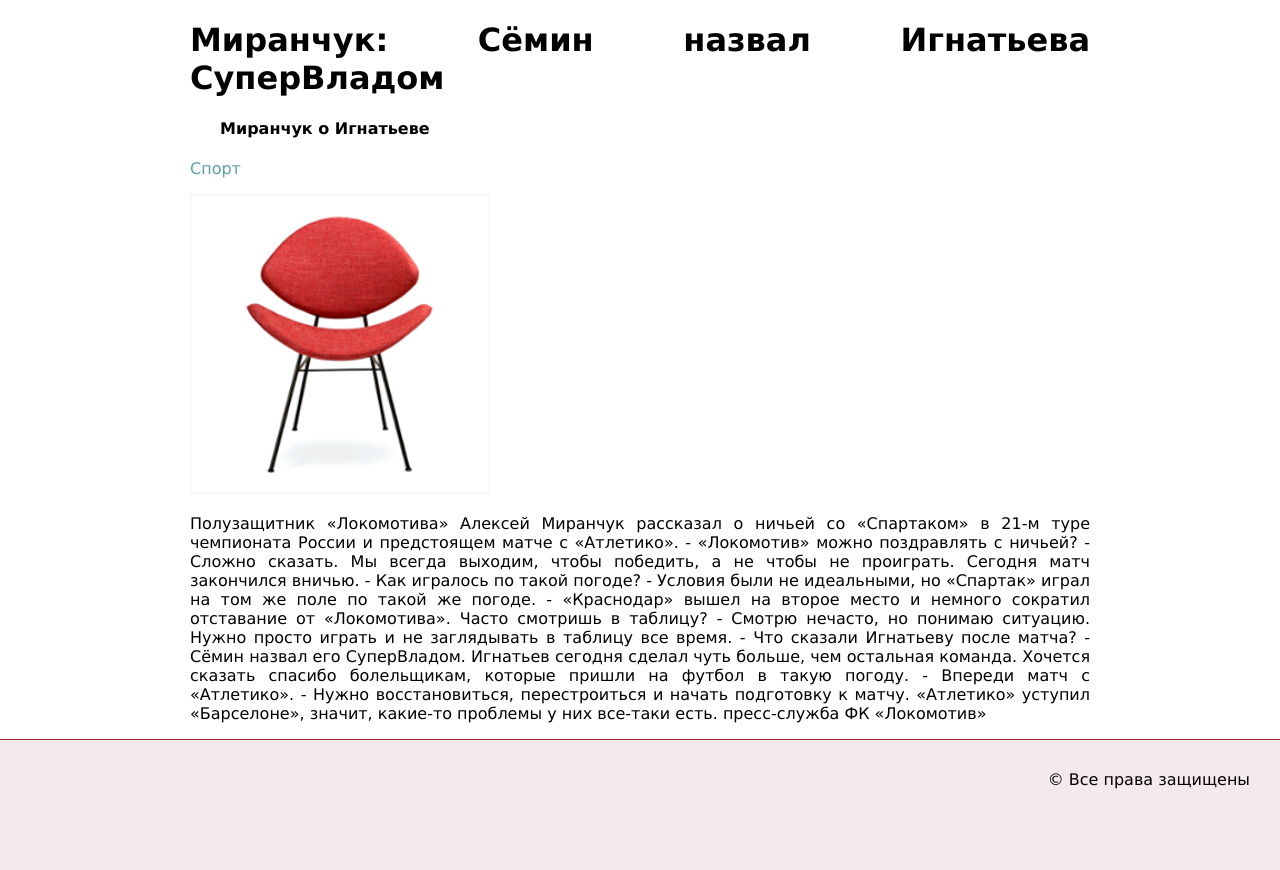
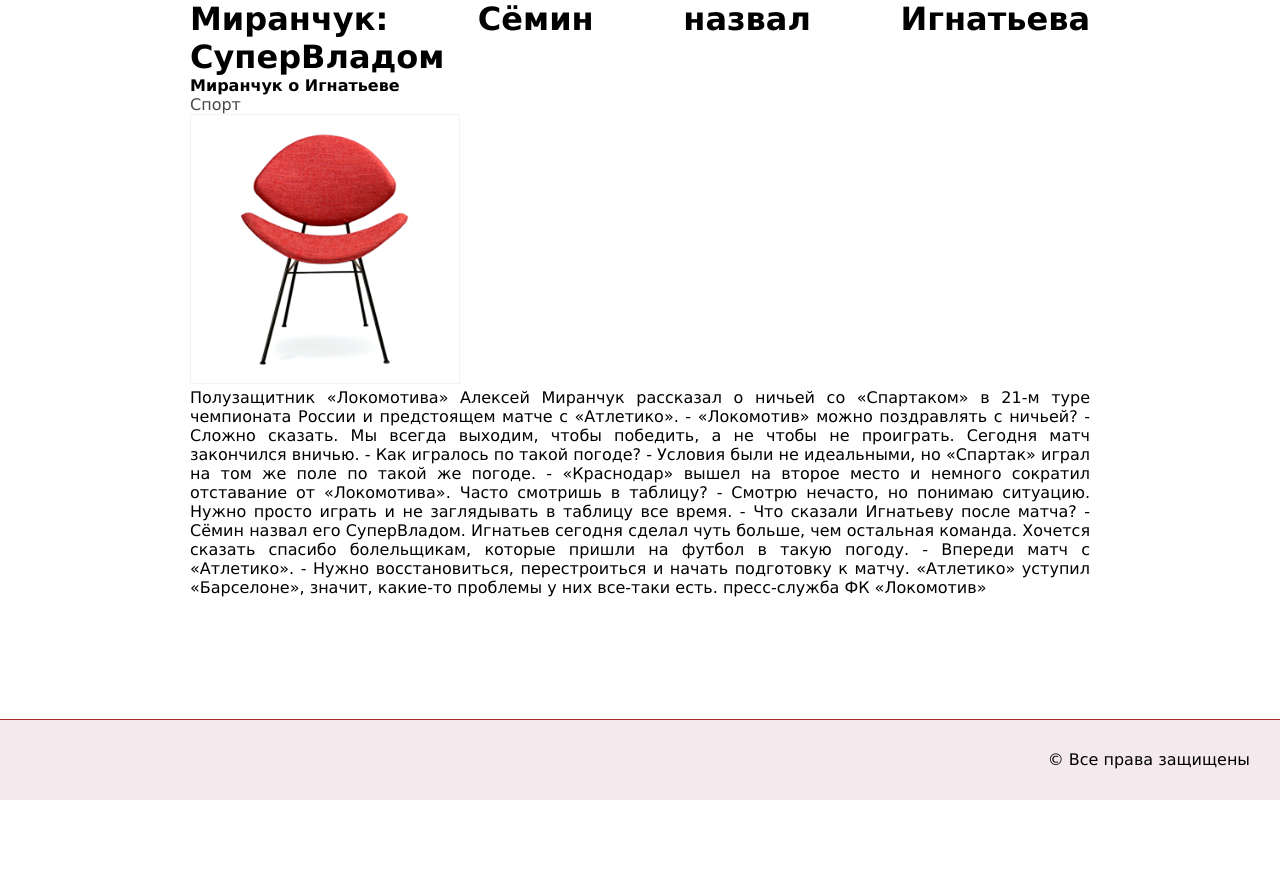
Before and after one commit to FoxHonda/tests, a Django app: page /posts/4/ in a window 1280 px wide. After the commit the page ends 800 px from the top, so only its background shows below. Run offline with Django 3.2, Linux system fonts and the light colour scheme; data comes from the database, SQL or seed files in the repository; some libraries are stand-ins or nearby versions.

Commit message:
"change some styles. "

```diff
--- a/static/css/style.css
+++ b/static/css/style.css
@@ -1,36 +1,57 @@
+/* Generated by less 2.5.1 */
+@import url('https://fonts.googleapis.com/css?family=Montserrat:100,300,400,700');
 body,
 html {
   height: 100%;
+}
+body,
+html,
+h1,
+h2,
+h3,
+h4,
+p {
   margin: 0;
-
 }
-
 body {
   /*background-color: #d7ffc1;/*#f8f8f8;*/
   font-family: Geneva, Arial, Helvetica, sans-serif;
 }
-
-hr {
-    height: 1px;
-    background: brown;
+li {
+  list-style: none;
 }
-
 a,
 a:visited {
-    color: cadetblue;
+  color: #484848;
   text-decoration: none;
 }
-
 a:hover {
-    color: aquamarine;
+  color: #3b896f;
 }
-
+header {
+  display: flex;
+  justify-content: space-between;
+  border-bottom: 1px solid #a52b2b;
+}
+header img {
+  margin-top: 20px;
+  margin-left: 200px;
+  width: 150px;
+}
+footer {
+  background-color: #f4eaed;
+  height: 50px;
+  border-top: 1px solid #a52b2b;
+  padding-top: 30px;
+  padding-right: 30px;
+  display: flex;
+  justify-content: flex-end;
+}
 .content {
   display: flex;
   flex-direction: column;
   min-height: 100%;
 }
-
 .container {
   max-width: 900px;
   margin: 0 auto;
@@ -38,86 +59,59 @@ a:hover {
   display: flex;
   flex: 1;
 }
-
 .menu {
   list-style-type: none;
-    margin-top: 40px;
-    margin-right: 40px;
-    /*margin: 0;
-  	padding: 0;
-
-  	border-radius:  5px;
-  	text-align: center;
-  	min-height: 40px;*/
 }
-
-li {
-    list-style: none;
-}
-
 .menu li {
   display: inline;
   margin-right: 50px;
   text-transform: uppercase;
   font-weight: bold;
 }
-
 .menu li a:hover {
   background-color: #be2a57;
   color: white;
 }
-
 .menu a {
   text-decoration: none;
   color: brown;
 }
-
 .menu a:visited {
   color: brown;
 }
-
 .product_items h2 {
   color: black;
   size: 18px;
   font-weight: 400;
   background-color: #eaeaea;
   text-align: center;
-
 }
-
-
 .posts img {
   width: 270px;
   height: 270px;
 }
-
 .product_items p {
   text-transform: capitalize;
   text-align: justify;
 }
-
 .catalogue {
   display: flex;
   justify-content: space-between;
 }
-
 .catalogue img {
   width: 170px;
   height: 170px;
 }
-
 .catalogue div {
   text-align: center;
   margin-bottom: 50px;
 }
-
 .short_desc {
   color: #707070;
   size: 14px;
   font-style: italic;
   line-height: 16px;
 }
-
 .detail_desc {
   color: #484343;
   size: 16px;
@@ -125,113 +119,27 @@ li {
   line-height: 24px;
   text-align: left;
 }
-
-
 .big_img {
   border: 1px solid #c06555;
   width: 250px;
   height: 250px;
   margin-right: 20px;
 }
-
 .big_img:hover {
   border: 1px solid transparent;
 }
-
-/*
-* Задать значения ширины и высоты для полей ввода.
-* Задать стили для текста, внутри полей input. ( Цвет текста, размер шрифта и т.д.).
-* Следите за тем, чтобы на странице всё выглядело гармонично, не выбирайте слишком резких цветов.
-*/
-
-input,
-textarea {
-    margin-left: 30px;
-    background-color: #d7ffc1;
-    color: #930;
-    border: none;
-    font-size: 18px;
-    text-transform: capitalize;
-}
-
-textarea {
-    width: 350px;
-    height: 200px;
-}
-
-label,
-h4 {
-    padding: 0px 30px;
-}
-
-
-.header {
-    height: 100px;
-    display: flex;
-    justify-content: space-between;
-    border-bottom: 1px solid #a52b2b;
-}
-
-.header img {
-    margin-top: 20px;
-    margin-left: 200px;
-    width: 150px;
-}
-
-.footer {
-    background-color: #f4eaed;
-    height: 100px;
-    border-top: 1px solid #a52b2b;
-    padding-top: 30px;
-    padding-right: 30px;
-    display: flex;
-    justify-content: flex-end;
-}
-
-input.email:focus {
-    color: green;
-    background-color: yellow;
-}
-
-table {
-    width: 600px;
-    text-align: center;
-    margin: 0 auto;
-}
-
-tr:first-child {
-    height: 100px;
-    background-color: grey;
-}
-
-
-
 .desc {
   display: flex;
 }
-
-.map {
-    width: 100%;
-    height: 374px;
-    margin-bottom: 30px;
-}
-
-.item img {
-    width: 300px;
-    height: 300px;
-}
-
 .posts {
   display: flex;
   justify-content: space-between;
   flex-wrap: wrap;
 }
-
 .posts img {
-    width: 270px;
-    height: 270px;
+  width: 200px;
+  height: 200px;
 }
-
 .posts .item {
-    width: 270px;
+  width: 200px;
 }
--- a/static/css/style.less
+++ b/static/css/style.less
@@ -1,10 +1,20 @@
+@width-img-posts: 200px;
+
 @import url('https://fonts.googleapis.com/css?family=Montserrat:100,300,400,700');
 
 body,
 html {
     height: 100%;
+}
+
+body,
+html,
+h1,
+h2,
+h3,
+h4,
+p {
     margin: 0;
-
 }
 
 body {
@@ -12,19 +22,40 @@ body {
     font-family: Geneva, Arial, Helvetica, sans-serif;
 }
 
-hr {
-    height: 1px;
-    background: brown;
+li {
+    list-style: none;
 }
 
 a,
 a:visited {
-    color: cadetblue;
+    color: #484848;
     text-decoration: none;
 }
 
 a:hover {
-    color: aquamarine;
+    color: #3b896f;
+}
+
+header {
+    display: flex;
+    justify-content: space-between;
+    border-bottom: 1px solid #a52b2b;
+    img {
+        margin-top: 20px;
+        margin-left: 200px;
+        width: 150px;
+    }
+
+}
+
+footer {
+    background-color: #f4eaed;
+    height: 50px;
+    border-top: 1px solid #a52b2b;
+    padding-top: 30px;
+    padding-right: 30px;
+    display: flex;
+    justify-content: flex-end;
 }
 
 .content {
@@ -135,55 +164,11 @@ li {
     border: 1px solid transparent;
 }
 
-/*
-* Задать значения ширины и высоты для полей ввода.
-* Задать стили для текста, внутри полей input. ( Цвет текста, размер шрифта и т.д.).
-* Следите за тем, чтобы на странице всё выглядело гармонично, не выбирайте слишком резких цветов.
-*/
-
-input,
-textarea {
-    margin-left: 30px;
-    background-color: #d7ffc1;
-    color: #930;
-    border: none;
-    font-size: 18px;
-    text-transform: capitalize;
-}
-
-textarea {
-    width: 350px;
-    height: 200px;
-}
-
-label,
-h4 {
-    padding: 0px 30px;
-}
 
 
-.header {
-    height: 100px;
-    display: flex;
-    justify-content: space-between;
-    border-bottom: 1px solid #a52b2b;
-}
 
-.header img {
-    margin-top: 20px;
-    margin-left: 200px;
-    width: 150px;
-}
 
-.footer {
-    background-color: #f4eaed;
-    height: 100px;
-    border-top: 1px solid #a52b2b;
-    padding-top: 30px;
-    padding-right: 30px;
-    display: flex;
-    justify-content: flex-end;
-}
+
 
 
 
@@ -191,16 +176,6 @@ h4 {
     display: flex;
 }
 
-.map {
-    width: 100%;
-    height: 374px;
-    margin-bottom: 30px;
-}
-
-.item img{
-    width: 300px;
-    height: 300px;
-}
 
 .posts {
     display: flex;
--- a/templates/index.html
+++ b/templates/index.html
@@ -17,9 +17,9 @@
         {% endblock %}
     </div>
 
-    <div class="footer">
+    <footer>
         &copy; Все права защищены
+    </footer>
     </div>
-     </div>
 </body>
 </html>
```
Also changed, not shown: other parts of static/css/style.less (+24 -23 lines), 1 other file. Lines whose indentation alone changed are shown as unchanged.
